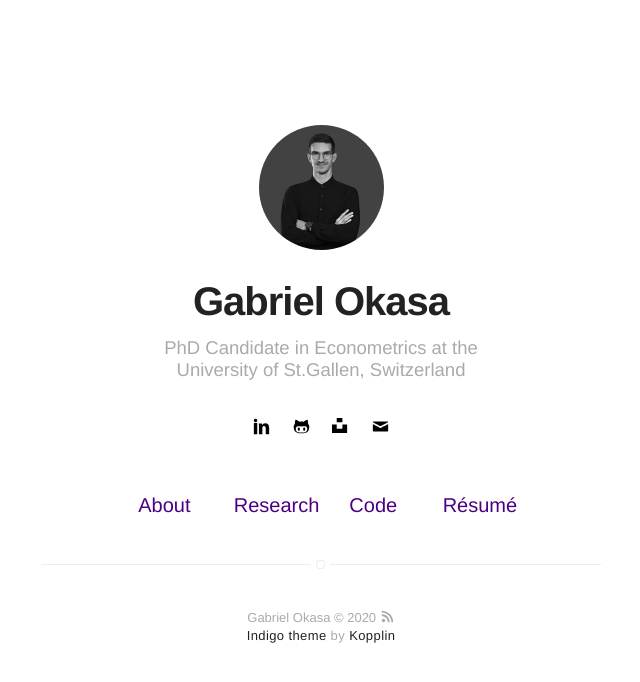
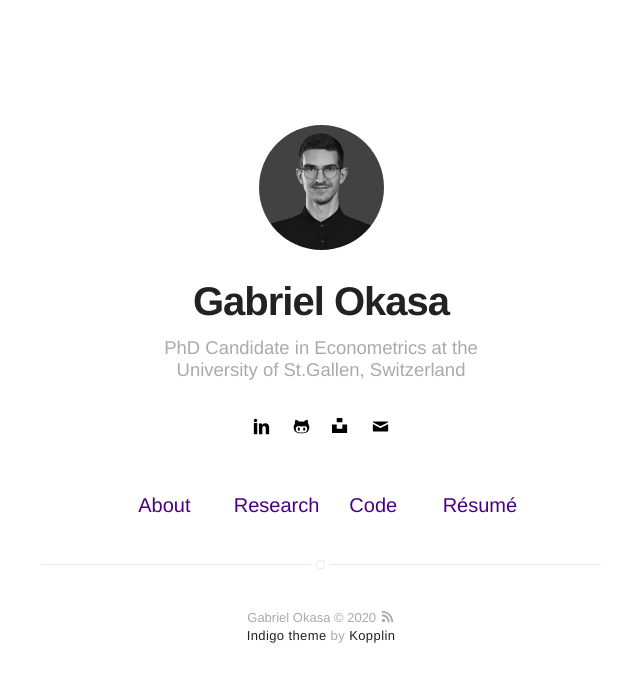
Before and after one commit to okasag/okasag.github.io, a Jekyll site: the page built from index.html, in a window 1280 px wide. Shown: the top 682 px of the page, without its empty margins (319-959 px from the left). Built offline with Jekyll 4.4.1, drawn with Linux system fonts in a browser that asks for light colours.

Commit message:
cv update

```diff
--- a/_config.yml
+++ b/_config.yml
@@ -8,7 +8,7 @@ description: My personal website
 # if it's an external image, update below for true
 # better with square images
 external-image: false
-picture: assets/images/profile.jpg
+picture: assets/images/profile_square.jpg
 
 # If you want to include your resume, set to true
 # and specify source (external or local).
@@ -58,7 +58,7 @@ authors:
         name: Gabriel Okasa
         bio: and not a single loop was given
         external-image: false
-        picture: assets/images/profile_square.jpg
+        picture: assets/images/profile.jpg
 
 # do you want a larger site? change the option below
 # options: [normal, large] | default: normal
```
Also changed, not shown: 1 other file.
